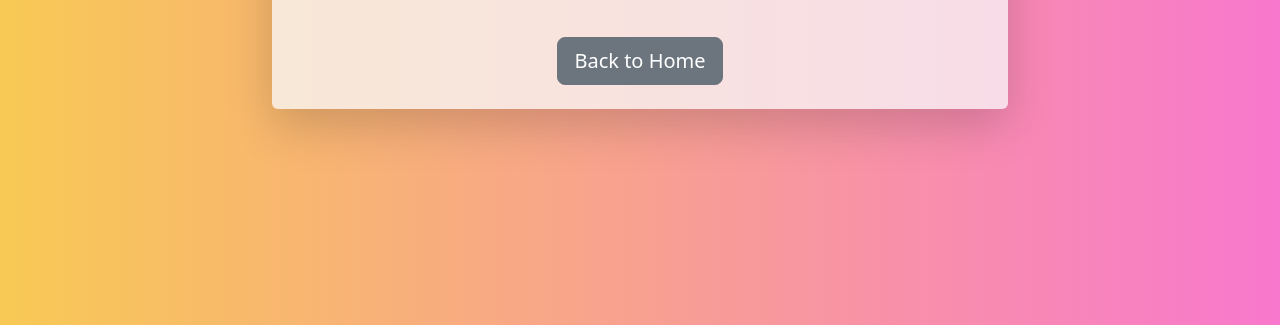
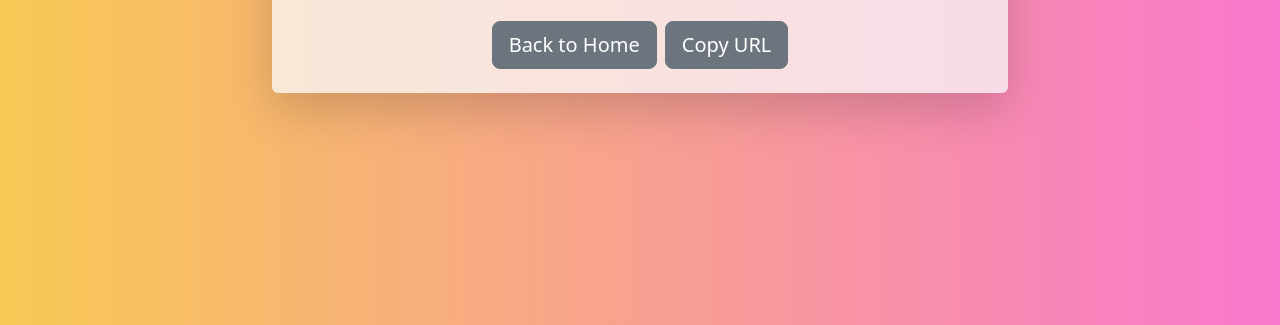
Before and after one commit to cunecoder/mediary, a Django app: template mediary/templates/mediary/event_detail.html in a window 1280 px wide. Shown: the part 383-708 px from the top of the page. Run offline with Django 5.2, Linux system fonts and the light colour scheme; the template is opened without the code that fills it, so the values that code supplies are empty.

Commit message:
Added copy URL button on devent page

```diff
--- a/mediary/templates/mediary/event_detail.html
+++ b/mediary/templates/mediary/event_detail.html
@@ -29,9 +29,24 @@
                             <strong>Created:</strong> {{ event.created_at|date:"F j, Y, g:i a" }}
                         </li>
                     </ul>
-                    <div class="d-flex justify-content-center mt-4">
-                        <a href="{% url 'mediary:home' %}" class="btn btn-secondary btn-lg">Back to Home</a>
+                    <div class="d-flex justify-content-center mt-2">
+                        <a href="{% url 'mediary:home' %}" class="btn btn-secondary btn-lg me-2">Back to Home</a>
+
+                        {% comment %} Copy URL button {% endcomment %}
+                        <button onclick="copyURL()" class="btn btn-secondary btn-lg">Copy URL</button>
                     </div>
+
+                    <script>
+                    function copyURL() {
+                        navigator.clipboard.writeText(window.location.href)
+                            .then(() => {
+                                alert('URL copied to clipboard!');
+                            })
+                            .catch(err => {
+                                console.error('Failed to copy: ', err);
+                            });
+                    }
+                    </script>
                 </div>
             </div>
         </div>
```
